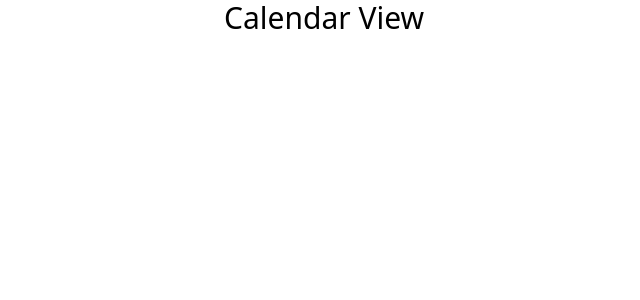
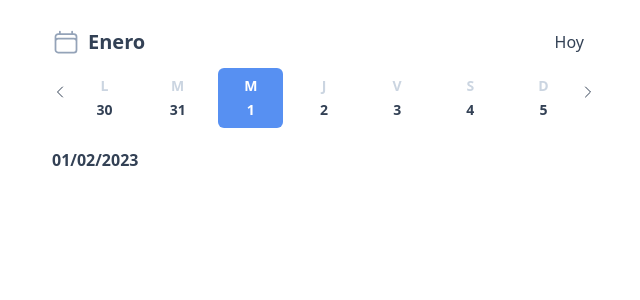
Before and after one commit to dcq-31/university-schedule, a Vue app: page /calendar in a window 1280 px wide. Shown: the top 300 px of the page, without its empty margins (316-956 px from the left). Built offline with nearby package versions, Linux system fonts and the light colour scheme.

Commit message:
Create simple calendar week component for small device

```diff
--- /dev/null
+++ b/src/components/calendar/CalendarWeek.vue
@@ -0,0 +1,118 @@
+<script lang="ts" setup>
+import { ref, computed } from "vue";
+import {
+  CalendarIcon,
+  ChevronLeftIcon,
+  ChevronRightIcon,
+} from "@heroicons/vue/24/outline";
+import CalendarWeekItem from "./CalendarWeekItem.vue";
+import dayjs, { dayjsLocaleData, dayNumber } from "@/helpers/dayjs.config";
+
+interface ICalendarWeekDayText {
+  weekDay: string;
+  day: number;
+}
+
+const monthText = computed(() => dayjsLocaleData.months()[month.value]);
+
+const firstWeekDay = ref(dayjs().startOf("w"));
+
+const modelDay = ref(dayjs());
+
+/**
+ * Week days
+ */
+const weekDays = computed<dayjs.Dayjs[]>(() => {
+  const days: dayjs.Dayjs[] = [];
+  let dayIterator = firstWeekDay.value;
+  const firstDayOfNextWeek = dayIterator.endOf("w").add(1, "d");
+  while (dayIterator.isBefore(firstDayOfNextWeek, "D")) {
+    days.push(dayIterator);
+    dayIterator = dayIterator.add(1, "d");
+  }
+  return days;
+});
+
+/**
+ * Week days text for display
+ */
+const weekDaysText = computed<ICalendarWeekDayText[]>(() => {
+  const daysText: ICalendarWeekDayText[] = [];
+  for (const day of weekDays.value) {
+    daysText.push({
+      day: day.date(),
+      weekDay: dayjsLocaleData.weekdaysMin()[dayNumber(day.day())],
+    });
+  }
+  return daysText;
+});
+
+const month = computed(() => firstWeekDay.value.month());
+
+/**
+ * Methods
+ */
+const goNextWeek = () => {
+  firstWeekDay.value = firstWeekDay.value.add(7, "d");
+};
+
+const goPreviousWeek = () => {
+  firstWeekDay.value = firstWeekDay.value.subtract(7, "d");
+};
+
+const selectDay = (value: dayjs.Dayjs) => {
+  modelDay.value = value;
+};
+
+const goToday = () => {
+  modelDay.value = dayjs();
+  firstWeekDay.value = dayjs().startOf("w");
+};
+</script>
+<template>
+  <div class="p-2">
+    <!-- Calendar Header -->
+    <div class="flex items-start">
+      <CalendarIcon class="h-7 w-7 text-slate-400" />
+      <div class="ml-2 flex grow items-center justify-between">
+        <div class="text-xl font-semibold text-slate-700">{{ monthText }}</div>
+
+        <div
+          class="mx-3 cursor-pointer font-medium text-slate-700 hover:text-slate-500"
+          @click="goToday"
+        >
+          Hoy
+        </div>
+      </div>
+    </div>
+
+    <!-- Calendar Days -->
+    <div class="flex items-center space-x-1">
+      <ChevronLeftIcon
+        class="h-4 w-4 cursor-pointer text-slate-700 hover:text-slate-800"
+        @click="goPreviousWeek"
+      />
+      <div class="mt-3 grid grow auto-cols-max grid-cols-7 gap-x-2 text-sm">
+        <CalendarWeekItem
+          v-for="(day, index) of weekDaysText"
+          :key="`calendar-view-calendar-week-day-${index}`"
+          class="cursor-pointer rounded-md py-2 text-center font-semibold"
+          :active="weekDays[index].isSame(modelDay, 'D')"
+          :is-today="weekDays[index].isSame(dayjs(), 'D')"
+          @click="selectDay(weekDays[index])"
+        >
+          <template #day> {{ day.weekDay }}</template>
+          <template #number> {{ day.day }} </template>
+        </CalendarWeekItem>
+      </div>
+      <ChevronRightIcon
+        class="h-4 w-4 cursor-pointer text-slate-700 hover:text-slate-800"
+        @click="goNextWeek"
+      />
+    </div>
+
+    <div class="mt-5 font-semibold text-slate-700">
+      {{ modelDay.format("DD/MM/YYYY") }}
+    </div>
+  </div>
+</template>
--- /dev/null
+++ b/src/components/calendar/CalendarWeekItem.vue
@@ -0,0 +1,47 @@
+<script lang="ts" setup>
+import { computed } from "vue";
+interface IPropsCalendarWeekItem {
+  active: boolean;
+  isToday: boolean;
+}
+const props = defineProps<IPropsCalendarWeekItem>();
+
+const dayElementClass = computed(() => {
+  return [props.active ? "bg-primary-400" : "hover:bg-primary-50"];
+});
+
+const dayLabelElementClass = computed(() => {
+  const list: string[] = [];
+  if (props.active) {
+    list.push("text-white");
+  } else if (props.isToday) {
+    list.push("text-primary-500");
+  } else {
+    list.push("text-slate-300 group-hover:text-slate-400");
+  }
+  return list;
+});
+
+const numberDayElementClass = computed(() => {
+  const list: string[] = [];
+  if (props.active) {
+    list.push("text-white");
+  } else if (props.isToday) {
+    list.push("text-primary-500");
+  } else {
+    list.push("text-slate-700");
+  }
+  return list;
+});
+</script>
+
+<template>
+  <div class="group" :class="dayElementClass">
+    <div :class="dayLabelElementClass">
+      <slot name="day" />
+    </div>
+    <div class="mt-1 font-semibold" :class="numberDayElementClass">
+      <slot name="number" />
+    </div>
+  </div>
+</template>
--- a/src/views/CalendarView.vue
+++ b/src/views/CalendarView.vue
@@ -1,8 +1,12 @@
-<script lang="ts" setup></script>
+<script lang="ts" setup>
+import CalendarWeek from "../components/calendar/CalendarWeek.vue";
+</script>
 <template>
   <div>
-    <main>
-      <div class="text-center text-xl sm:text-3xl">Calendar View</div>
+    <main class="container mx-auto">
+      <div class="mx-auto max-w-xl py-5 px-2">
+        <CalendarWeek />
+      </div>
     </main>
   </div>
 </template>
```
